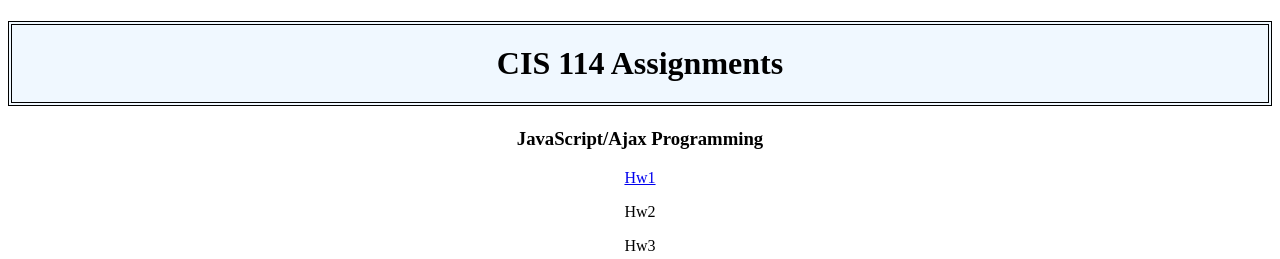
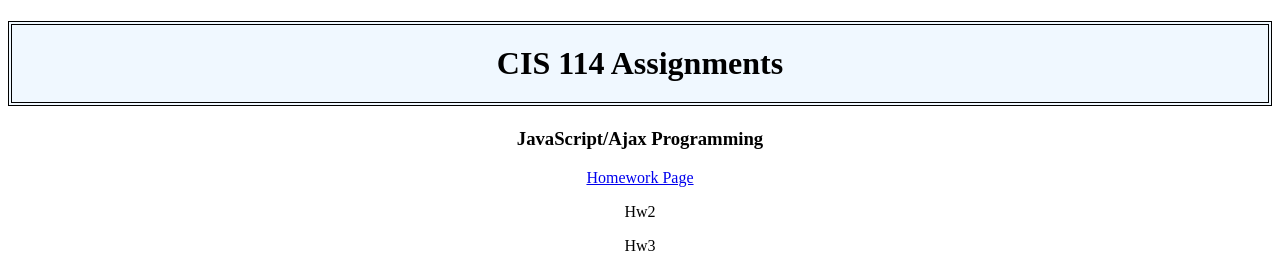
Before and after one commit to EemiaDev/EemiaDev.github.io, a plain HTML site: page Hw1.html in a window 1280 px wide. Shown: the top 259 px of the page. Drawn offline with Linux system fonts and the light colour scheme.

Commit message:
Update Hw1.html

```diff
--- a/Hw1.html
+++ b/Hw1.html
@@ -13,7 +13,7 @@
 
 <h3 style="color:black; text-align:center;">JavaScript/Ajax Programming </h3>
 
-<p style="color:black; text-align:center;"><a href="hw1.html">Hw1</a></p>
+<p style="color:black; text-align:center;"><a href="hw1.html">Homework Page</a></p>
 <p style="color:black; text-align:center;">Hw2</p>
 <p style="color:black; text-align:center;">Hw3</p>
 <p style="color:black; text-align:center;">Hw4</p>
```
